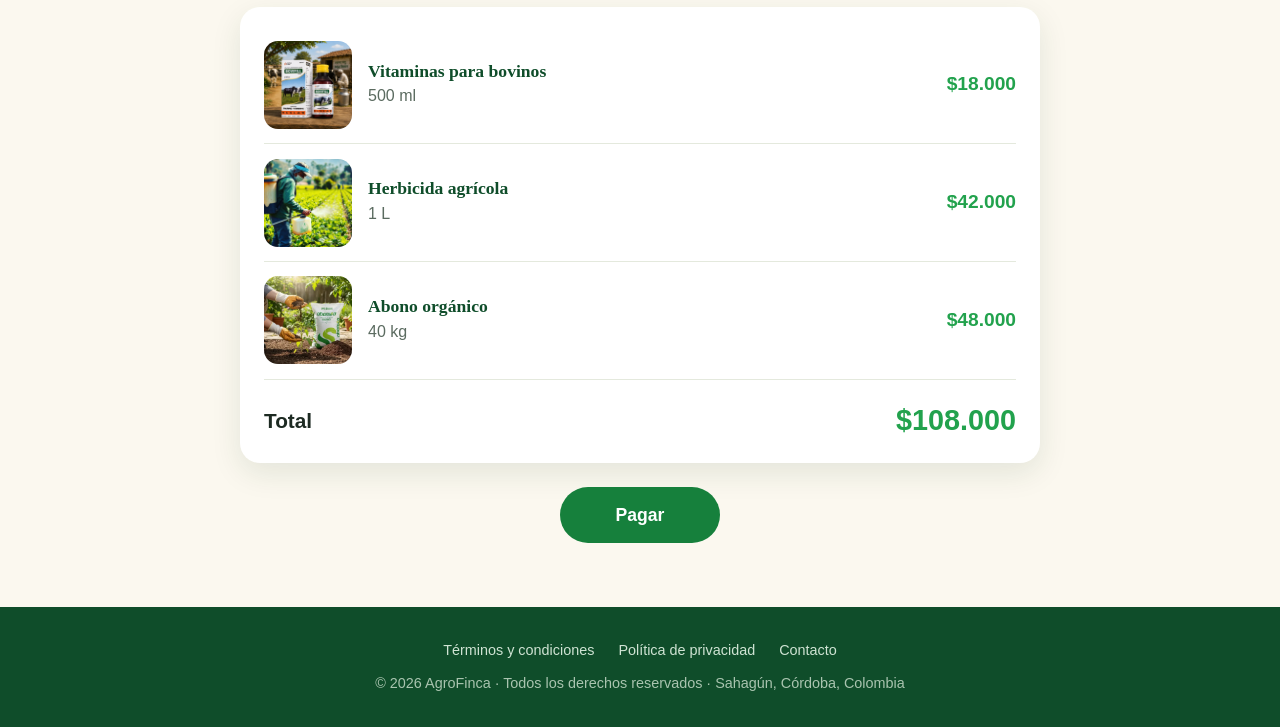
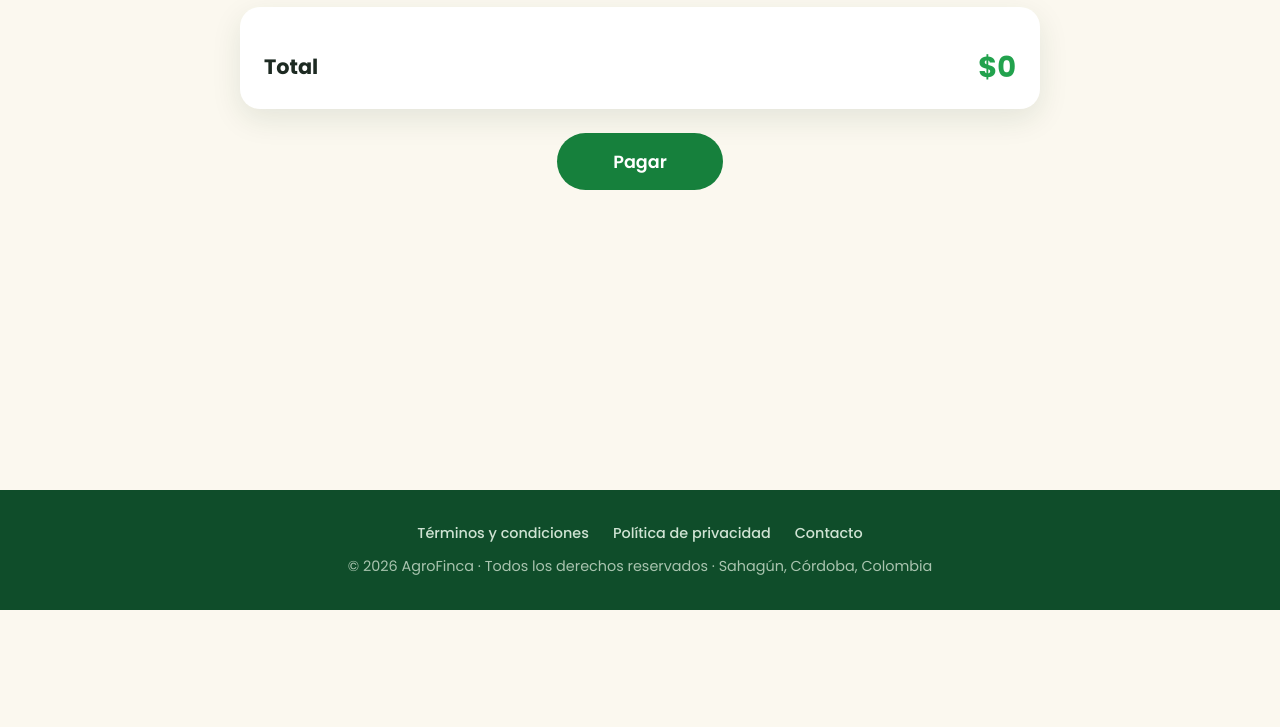
Before and after one commit to andrealestrange/AgroFinca, a plain HTML site: page carrito.html in a window 1280 px wide. Shown: the part 190-917 px from the top of the page. After the commit the page ends 800 px from the top, so only its background shows below. Drawn offline with Linux system fonts and the light colour scheme.

Commit message:
Add files via upload

```diff
--- a/carrito.html
+++ b/carrito.html
@@ -6,6 +6,9 @@
   <meta name="description" content="Carrito de compras de AGROFINCA: revisa tus productos y el total.">
   <title>Carrito | AGROFINCA</title>
   <link rel="stylesheet" href="https://cdnjs.cloudflare.com/ajax/libs/font-awesome/6.5.2/css/all.min.css">
+  <link rel="preconnect" href="https://fonts.googleapis.com">
+  <link rel="preconnect" href="https://fonts.gstatic.com" crossorigin>
+  <link href="https://fonts.googleapis.com/css2?family=Fraunces:ital,wght@0,600;0,700;1,600&family=Poppins:wght@400;500;600;700&display=swap" rel="stylesheet">
   <link rel="stylesheet" href="styles.css">
 </head>
 <body>
@@ -24,7 +27,7 @@
           <ul>
             <li><a href="index.html">Inicio</a></li>
             <li><a href="productos.html">Productos</a></li>
-            <li><a href="carrito.html">Carrito</a></li>
+            <li><a href="carrito.html" aria-current="page">Carrito</a></li>
             <li><a href="login.html">Mi cuenta</a></li>
           </ul>
         </nav>
@@ -34,42 +37,15 @@
     <h1 class="titulo-seccion">Ver carrito</h1>
 
     <section class="carrito__lista" aria-label="Productos en el carrito">
-      <ul>
-        <li class="carrito__item">
-          <img src="img/vitaminas para bovinos.jpg" alt="Vitaminas para bovinos">
-          <div class="carrito__info">
-            <h2>Vitaminas para bovinos</h2>
-            <p>500 ml</p>
-          </div>
-          <p class="precio">$18.000</p>
-        </li>
-
-        <li class="carrito__item">
-          <img src="img/herbicida agricola.jpg" alt="Herbicida agrícola">
-          <div class="carrito__info">
-            <h2>Herbicida agrícola</h2>
-            <p>1 L</p>
-          </div>
-          <p class="precio">$42.000</p>
-        </li>
-
-        <li class="carrito__item">
-          <img src="img/abono organico.webp" alt="Abono orgánico">
-          <div class="carrito__info">
-            <h2>Abono orgánico</h2>
-            <p>40 kg</p>
-          </div>
-          <p class="precio">$48.000</p>
-        </li>
-      </ul>
-
+      <ul id="lista-carrito"></ul>
       <p class="carrito__total">
         <span>Total</span>
-        <strong class="precio">$108.000</strong>
+        <strong class="precio" id="total">$0</strong>
       </p>
     </section>
 
-    <a class="boton boton--pagar" href="#">Pagar</a>
+    <p id="mensaje-pago" class="alerta" role="status"></p>
+    <a class="boton boton--pagar" href="#" id="pagar">Pagar</a>
   </main>
 
   <footer class="site-footer" id="contacto">
@@ -81,5 +57,7 @@
     <p>© 2026 AgroFinca · Todos los derechos reservados · Sahagún, Córdoba, Colombia</p>
   </footer>
 
+  <script src="js/almacen.js"></script>
+  <script src="js/carrito.js"></script>
 </body>
 </html>
```
